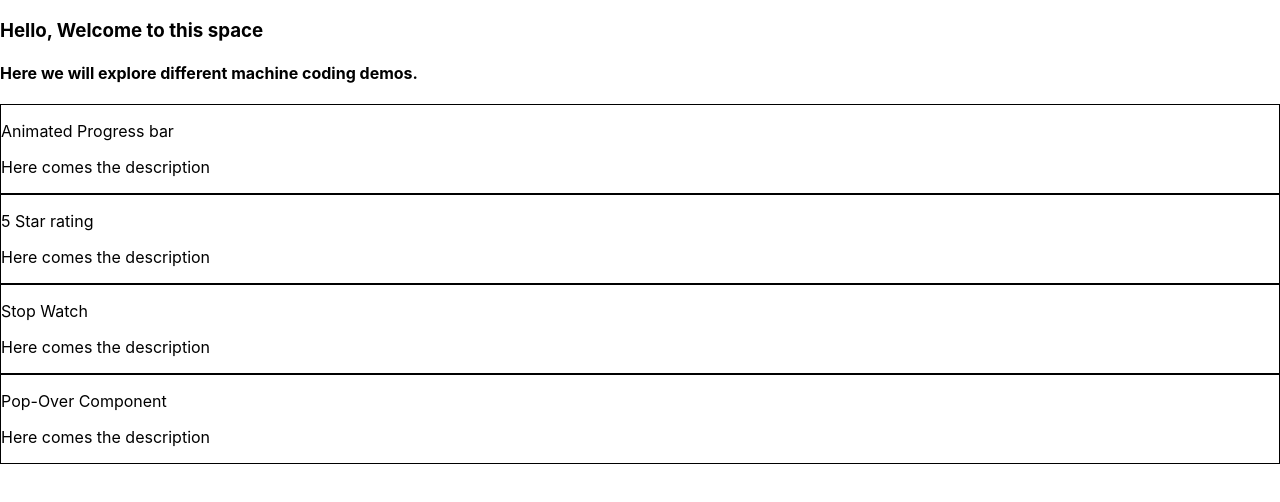
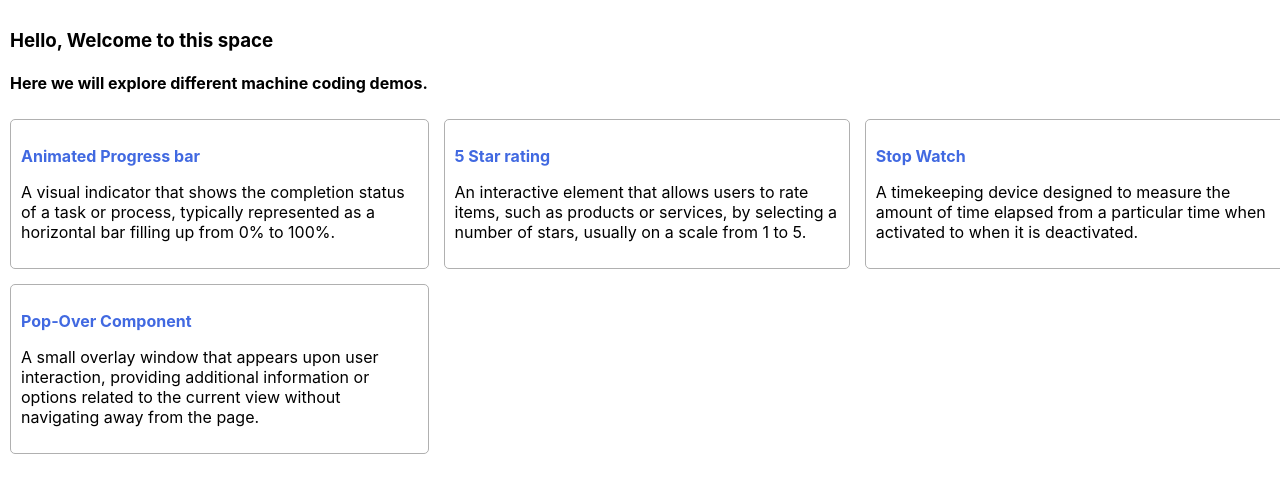
Before and after one commit to bhavyaverma08/machine-coding, a React (Create React App) app: page / in a window 1280 px wide. Shown: the top 502 px of the page. Built offline with nearby package versions, Linux system fonts and the light colour scheme.

Commit message:
ADD changes for main page and CSS

```diff
--- a/src/App.css
+++ b/src/App.css
@@ -36,3 +36,27 @@
     transform: rotate(360deg);
   }
 }
+
+.main-container {
+  padding: 10px;
+}
+
+.card-container {
+  border: 1px solid rgb(176, 176, 176);
+  padding: 10px;
+  border-radius: 5px;
+  margin: 5px 5px 0px 0px;
+}
+
+.demo-name{
+  font-weight: bold;
+  color: royalblue;
+
+}
+
+.home-container {
+  display: grid;
+  grid-template-columns: auto auto auto;
+  gap: 10px;
+  width: 100vw;
+}
--- /dev/null
+++ b/src/Layouts/PageLayout.jsx
@@ -0,0 +1,21 @@
+import React from "react";
+import { useNavigate } from "react-router-dom";
+import "../App.css";
+
+const PageLayout = (props) => {
+  const { children } = props;
+  const navigate = useNavigate();
+  const handleBack = () => {
+    navigate("/");
+  };
+  return (
+    <div style={{ padding: "20px" }}>
+      <button className="button-styles" onClick={handleBack}>
+        Back
+      </button>
+      {children}
+    </div>
+  );
+};
+
+export default PageLayout;
--- a/src/assets/data/DemoData.js
+++ b/src/assets/data/DemoData.js
@@ -7,28 +7,32 @@ export const DemoData = [
   {
     id: 1,
     demoName: "Animated Progress bar",
-    demoDescription: "Here comes the description",
+    demoDescription:
+      "A visual indicator that shows the completion status of a task or process, typically represented as a horizontal bar filling up from 0% to 100%.",
     demoRoute: "/machine-progress",
     demoComponent: <MachineProgress />,
   },
   {
     id: 2,
     demoName: "5 Star rating",
-    demoDescription: "Here comes the description",
+    demoDescription:
+      "An interactive element that allows users to rate items, such as products or services, by selecting a number of stars, usually on a scale from 1 to 5.",
     demoRoute: "/star-rating",
     demoComponent: <StarRating />,
   },
   {
     id: 3,
     demoName: "Stop Watch",
-    demoDescription: "Here comes the description",
+    demoDescription:
+      "A timekeeping device designed to measure the amount of time elapsed from a particular time when activated to when it is deactivated.",
     demoRoute: "/stop-watch",
     demoComponent: <StopWatch />,
   },
   {
     id: 4,
     demoName: "Pop-Over Component",
-    demoDescription: "Here comes the description",
+    demoDescription:
+      "A small overlay window that appears upon user interaction, providing additional information or options related to the current view without navigating away from the page.",
     demoRoute: "/pop-over",
     demoComponent: <PopOver />,
   },
--- a/src/pages/Home.jsx
+++ b/src/pages/Home.jsx
@@ -1,27 +1,30 @@
 import React from "react";
 import DemoData from "../assets/data/DemoData";
 import { useNavigate } from "react-router-dom";
+import "../App.css";
 
 const Home = () => {
   const navigate = useNavigate();
   return (
-    <>
+    <div className="main-container">
       <h3>Hello, Welcome to this space</h3>
       <h4>Here we will explore different machine coding demos.</h4>
+      <div className="home-container">
         {DemoData.map((el) => {
           return (
             <div
               onClick={() => {
                 navigate(el.demoRoute);
               }}
-            style={{ border: "1px solid black" }}
+              className="card-container"
             >
-            <p>{el.demoName}</p>
+              <p className="demo-name">{el.demoName}</p>
               <p>{el.demoDescription}</p>
             </div>
           );
         })}
-    </>
+      </div>
+    </div>
   );
 };
 
--- a/src/pages/MachineProgress/MachineProgress.jsx
+++ b/src/pages/MachineProgress/MachineProgress.jsx
@@ -1,6 +1,7 @@
 import React, { useState, useEffect, useRef } from "react";
 import ProgressBar from "./Components/ProgressBar";
 import "../MachineProgress/styles.css";
+import PageLayout from "../../Layouts/PageLayout";
 
 const MachineProgress = ({ timeInterval = 500, percentageVariable = 0.05 }) => {
   const [completedWidth, setCompletedWidth] = useState(0);
@@ -49,6 +50,7 @@ const MachineProgress = ({ timeInterval = 500, percentageVariable = 0.05 }) => {
   }, []);
 
   return (
+    <PageLayout>
       <div className="progress-container">
         <h2>Machine-Progress</h2>
         <ProgressBar
@@ -82,6 +84,7 @@ const MachineProgress = ({ timeInterval = 500, percentageVariable = 0.05 }) => {
           </button>
         </div>
       </div>
+    </PageLayout>
   );
 };
 
--- a/src/pages/MachineProgress/styles.css
+++ b/src/pages/MachineProgress/styles.css
@@ -1,6 +1,6 @@
 .progress-container {
   width: 500px;
-  padding: 20px;
+  padding: 20px 0px;
 }
 
 .button-container {
--- a/src/pages/PopOver/PopOver.jsx
+++ b/src/pages/PopOver/PopOver.jsx
@@ -1,4 +1,5 @@
 import React, { useState } from "react";
+import PageLayout from "../../Layouts/PageLayout";
 import PopUp from "./PopUp";
 import "./styles.css";
 
@@ -6,6 +7,7 @@ const PopOver = () => {
   const [open, setOpen] = useState(false);
 
   return (
+    <PageLayout>
       <div
         onClick={() => setOpen(false)}
         className={open ? "pop-up-container-shadow" : "pop-up-container"}
@@ -22,6 +24,7 @@ const PopOver = () => {
         </button>
         {open && <PopUp handleClose={() => setOpen(false)} />}
       </div>
+    </PageLayout>
   );
 };
 
--- a/src/pages/PopOver/styles.css
+++ b/src/pages/PopOver/styles.css
@@ -10,7 +10,7 @@
 }
 .pop-up {
   position: absolute;
-  z-index: 1;
+  z-index: 2;
   background-color: white;
   box-shadow: 5px 5px 10px rgba(0, 0, 0, 0.34);
   height: 300px;
@@ -26,10 +26,12 @@
   background: rgba(0, 0, 0, 0.29);
   height: 100vh;
   width: 100vw;
-  padding: 50px;
+  padding: 20px 0px;
+  position: absolute;
+  z-index: 1;
 }
 .pop-up-container {
-  padding: 50px;
+  padding: 20px 0px;
   height: 100vh;
   width: 100vw;
   background: white;
--- a/src/pages/StarRating/StarRating.jsx
+++ b/src/pages/StarRating/StarRating.jsx
@@ -1,16 +1,18 @@
 import React, { useCallback, useState } from "react";
+import PageLayout from "../../Layouts/PageLayout";
 import "./styles.css";
 
 const StarRating = () => {
   const [rating, setrating] = useState({ hover: null, clicked: null });
   const handleHover = useCallback((str) => {
-    setrating((prev)=>({...prev,hover:str}));
+    setrating((prev) => ({ ...prev, hover: str }));
   });
   const handleClick = useCallback((str) => {
-    setrating((prev)=>({...prev,clicked:str}));
+    setrating((prev) => ({ ...prev, clicked: str }));
   });
 
   return (
+    <PageLayout>
       <div className="star-rating-container">
         <h2>Star Rating</h2>
         <div className="star-container">
@@ -31,7 +33,7 @@ const StarRating = () => {
                   handleHover(star);
                 }}
                 onMouseLeave={() => {
-                setrating((prev)=>({...prev,hover:null}));
+                  setrating((prev) => ({ ...prev, hover: null }));
                 }}
               >
                 star
@@ -41,6 +43,7 @@ const StarRating = () => {
           {rating.clicked && <p>{`You have rated ${rating.clicked}/5`}</p>}
         </div>
       </div>
+    </PageLayout>
   );
 };
 
--- a/src/pages/StarRating/styles.css
+++ b/src/pages/StarRating/styles.css
@@ -1,5 +1,5 @@
 .star-rating-container{
-    padding: 20px;
+    padding: 20px 0px;
 }
 
 .hovered-star {
--- a/src/pages/StopWatch/StopWatch.jsx
+++ b/src/pages/StopWatch/StopWatch.jsx
@@ -1,4 +1,5 @@
 import React, { useRef, useState } from "react";
+import PageLayout from "../../Layouts/PageLayout";
 import "./styles.css";
 
 const StopWatch = () => {
@@ -25,6 +26,7 @@ const StopWatch = () => {
     return time;
   };
   return (
+    <PageLayout>
       <div className="watch-container">
         <h2>Stop Watch</h2>
         <p>{getFormattedTime(time)}</p>
@@ -44,6 +46,7 @@ const StopWatch = () => {
           </button>
         </div>
       </div>
+    </PageLayout>
   );
 };
 
--- a/src/pages/StopWatch/styles.css
+++ b/src/pages/StopWatch/styles.css
@@ -11,5 +11,5 @@
 
   .watch-container {
     width: 500px;
-    padding: 20px;
+    padding: 20px 0px;
   }
```
Also changed, not shown: 1 other file (tests, documents, lock files or other folders). Lines whose indentation alone changed are shown as unchanged.
